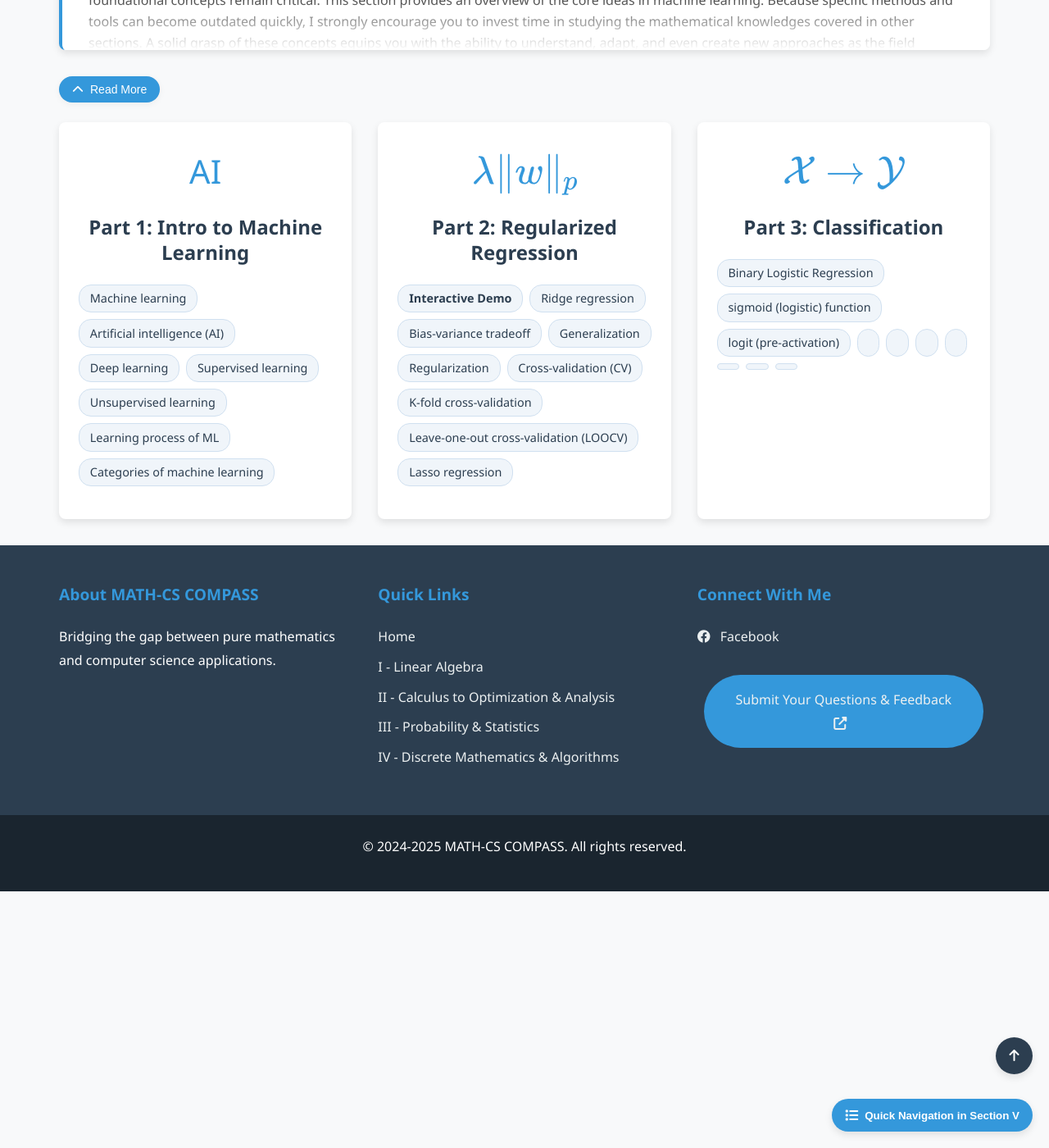
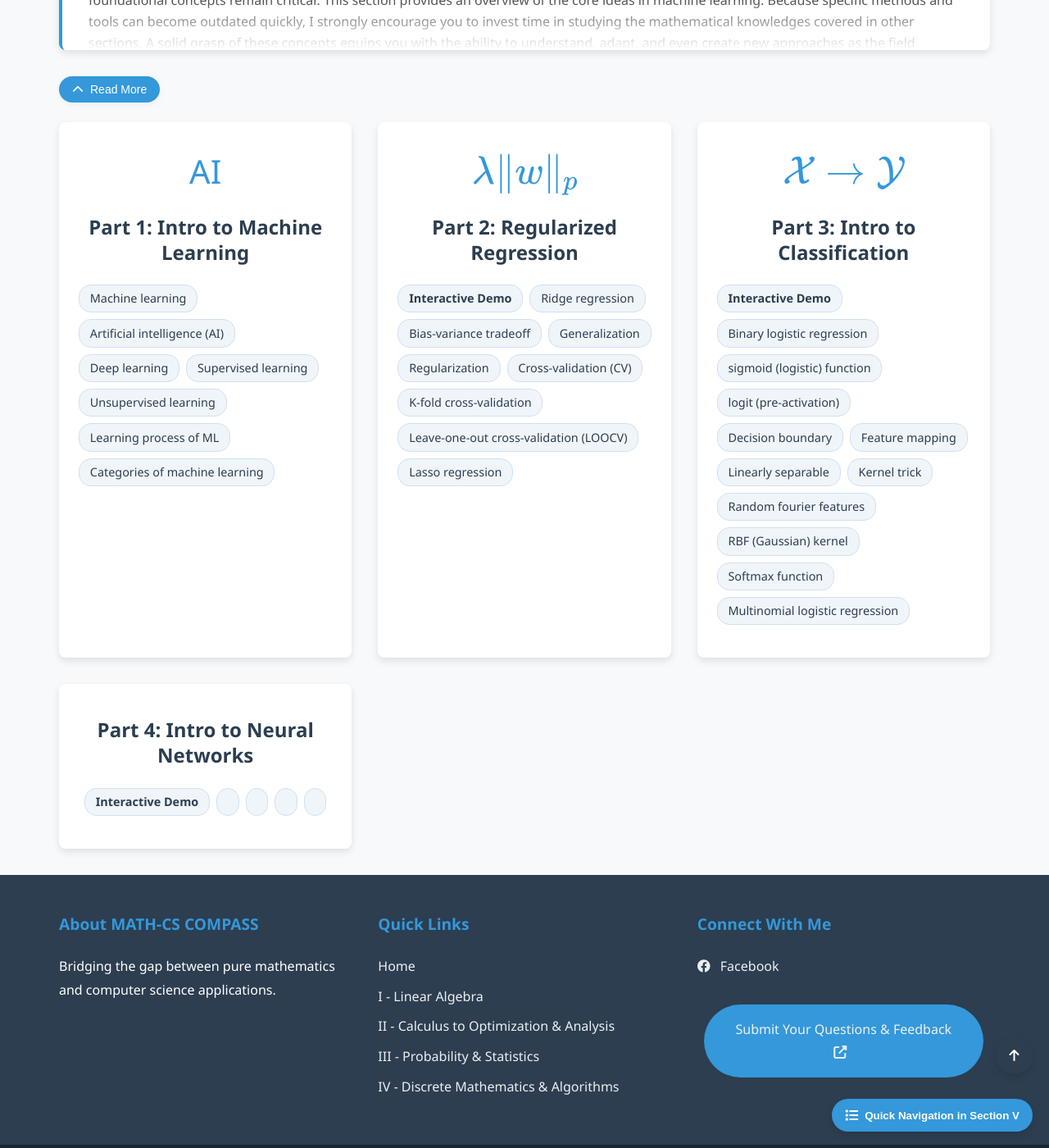
Before and after one commit to Yusukey01/yusukey01.github.io, a Jekyll site: the page built from Mathematics/Machine_learning/ml.html, in a window 1280 px wide and 1400 px high, scrolled down 614 px. Shown: the whole window at 82% size. Built offline with Jekyll 4.4.1, drawn with Linux system fonts in a browser that asks for light colours.

Commit message:
finished V-3 Intro to Classification

```diff
--- a/Mathematics/Machine_learning/ml.html
+++ b/Mathematics/Machine_learning/ml.html
@@ -23,6 +23,7 @@ uses_python: false
               <div class="quick-jump-links">
                 <a href="intro_ml.html">Part 1: Intro to Machine Learning</a>
                 <a href="regression.html">Part 2: Regularized Regression</a>
+                <h3><a href="intro_classification.html">Part 3: Intro to Classification</a></h3>
               </div>
             </div>
           </div>
@@ -74,18 +75,33 @@ uses_python: false
 
                     <div class="card">
                         <div class="card-icon">\(\mathcal{X} \to \mathcal{Y}\)</div>
-                        <h3><a href="classification.html">Part 3: Classification</a></h3>
+                        <h3><a href="intro_classification.html">Part 3: Intro to Classification</a></h3>
                         <div class="keywords">
-                            <span>Binary Logistic Regression</span>
+                            <span><strong>Interactive Demo</strong></span>
+                            <span>Binary logistic regression</span>
                             <span>sigmoid (logistic) function</span>
                             <span>logit (pre-activation)</span>
+                            <span>Decision boundary</span>
+                            <span>Feature mapping</span>
+                            <span>Linearly separable</span>
+                            <span>Kernel trick</span>
+                            <span>Random fourier features</span>
+                            <span>RBF (Gaussian) kernel</span>
+                            <span>Softmax function</span>
+                            <span>Multinomial logistic regression</span>
+                        </div>
+                    </div>
+
+                    <div class="card">
+                        <div class="card-icon"></div>
+                        <h3><a href="intro_NN.html">Part 4: Intro to Neural Networks</a></h3>
+                        <div class="keywords">
+                            <span><strong>Interactive Demo</strong></span>
                             <span></span>
                             <span></span>
                             <span></span>
                             <span></span>
-                            <span></span>
-                            <span></span>
-                            <span></span>
+
                         </div>
                     </div>
 
--- a/Mathematics/pages.json
+++ b/Mathematics/pages.json
@@ -243,6 +243,10 @@
       {
         "path": "Mathematics/Machine_learning/regression.html",
         "title": "Regularized Regression"
+      },
+      {
+        "path": "Mathematics/Machine_learning/intro_classification.html",
+        "title": "Intro to Classification"
       }
     ]
   }
--- a/pages.json
+++ b/pages.json
@@ -243,6 +243,10 @@
       {
         "path": "Mathematics/Machine_learning/regression.html",
         "title": "Regularized Regression"
+      },
+      {
+        "path": "Mathematics/Machine_learning/intro_classification.html",
+        "title": "Intro to Classification"
       }
     ]
   }
```
Also changed, not shown: Mathematics/Machine_learning/intro_classification.html (renamed from Mathematics/Machine_learning/classification.html, +5 -10 lines).
